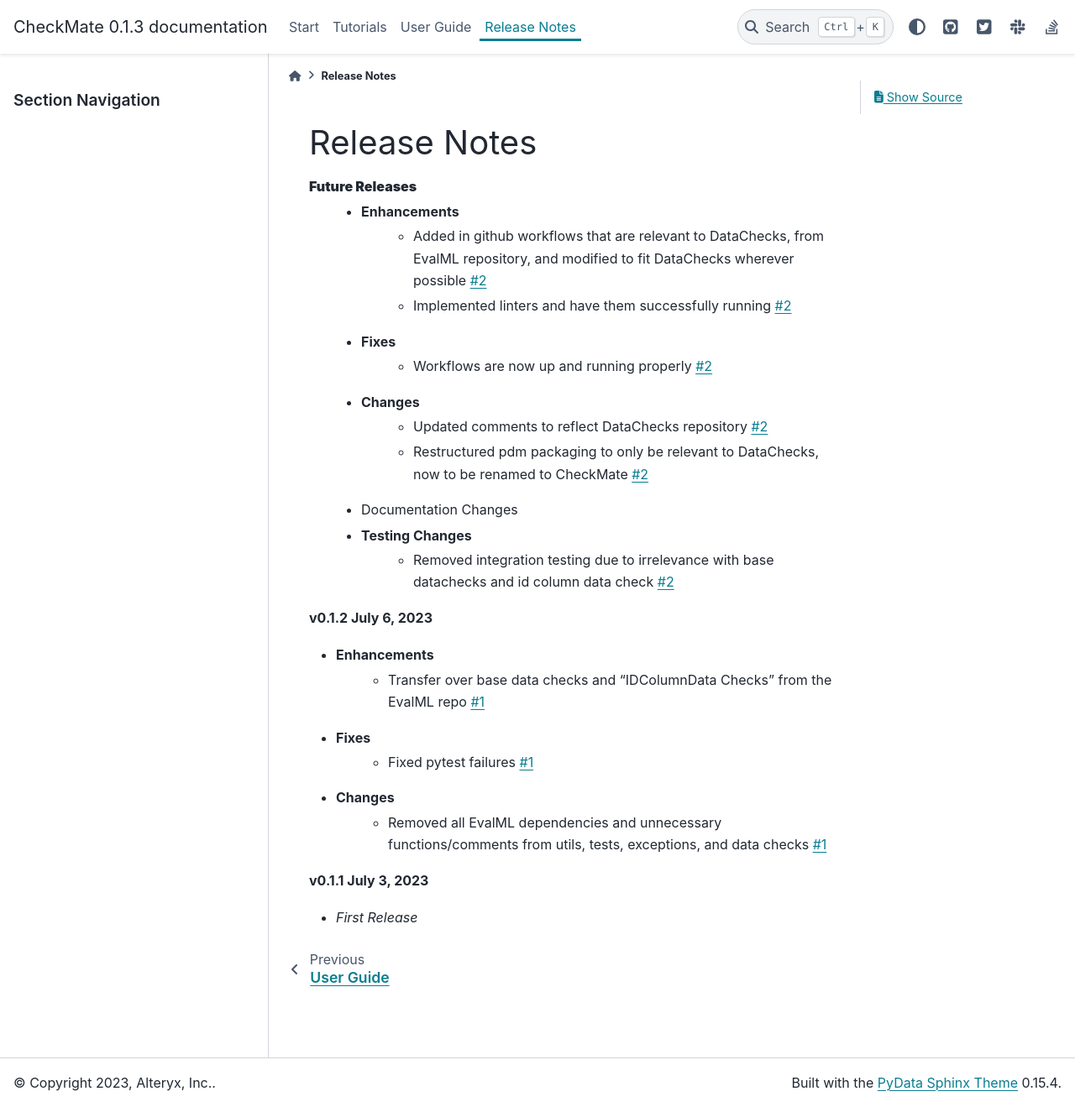
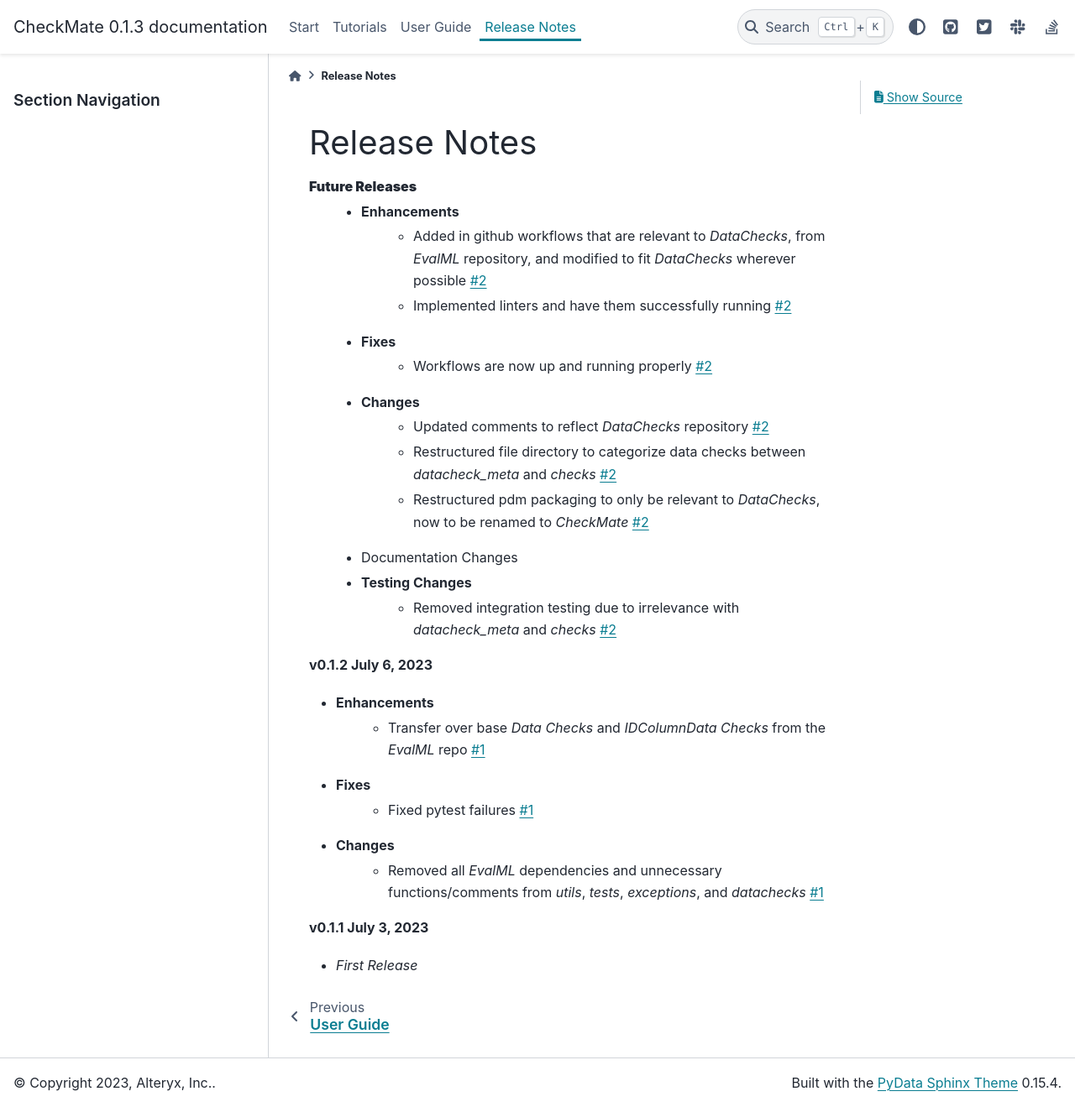
Before and after one commit to NabilFayak/datachecks, a Sphinx documentation site: the page built from docs/source/release_notes.rst, in a window 1280 px wide and 1319 px high. Shown: the whole window at 84% size. Built offline with Sphinx 7.4.7 and the PyData theme 0.15.4, drawn with Linux system fonts in a browser that asks for light colours; pages that are not in the unit, such as notebooks, are missing from menus; comment, search, counter and statistics services are not loaded.

Commit message:
updated release notes

```diff
--- a/docs/source/release_notes.rst
+++ b/docs/source/release_notes.rst
@@ -2,25 +2,26 @@
 -------------
 **Future Releases**
     * Enhancements
-        * Added in github workflows that are relevant to DataChecks, from EvalML repository, and modified to fit DataChecks wherever possible :pr:`2`
+        * Added in github workflows that are relevant to `DataChecks`, from `EvalML` repository, and modified to fit `DataChecks` wherever possible :pr:`2`
         * Implemented linters and have them successfully running :pr:`2`
     * Fixes
         * Workflows are now up and running properly :pr:`2`
     * Changes
-        * Updated comments to reflect DataChecks repository :pr:`2`
-        * Restructured pdm packaging to only be relevant to DataChecks, now to be renamed to CheckMate :pr:`2`
+        * Updated comments to reflect `DataChecks` repository :pr:`2`
+        * Restructured file directory to categorize data checks between `datacheck_meta` and `checks` :pr:`2`
+        * Restructured pdm packaging to only be relevant to `DataChecks`, now to be renamed to `CheckMate` :pr:`2`
     * Documentation Changes
     * Testing Changes
-        * Removed integration testing due to irrelevance with base datachecks and id column data check :pr:`2`
+        * Removed integration testing due to irrelevance with `datacheck_meta` and `checks` :pr:`2`
 
 **v0.1.2 July 6, 2023**
 
 * Enhancements
-    * Transfer over base data checks and "IDColumnData Checks" from the EvalML repo :pr:`1`
+    * Transfer over base `Data Checks` and `IDColumnData Checks` from the `EvalML` repo :pr:`1`
 * Fixes
     * Fixed pytest failures :pr:`1`
 * Changes
-    * Removed all EvalML dependencies and unnecessary functions/comments from utils, tests, exceptions, and data checks :pr:`1`
+    * Removed all `EvalML` dependencies and unnecessary functions/comments from `utils`, `tests`, `exceptions`, and `datachecks` :pr:`1`
 
 
 **v0.1.1 July 3, 2023**
```
